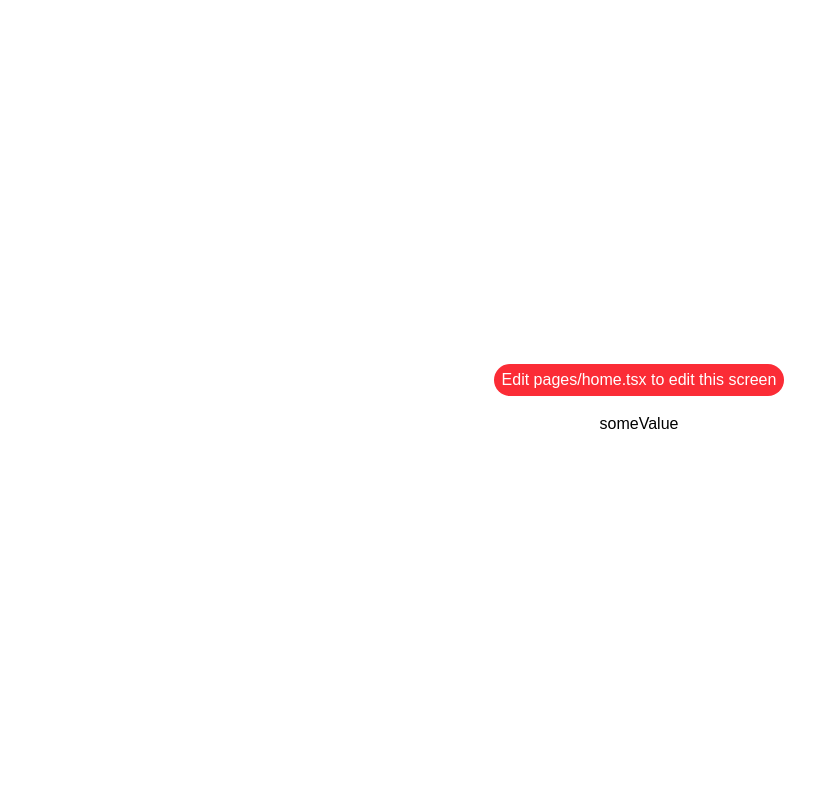
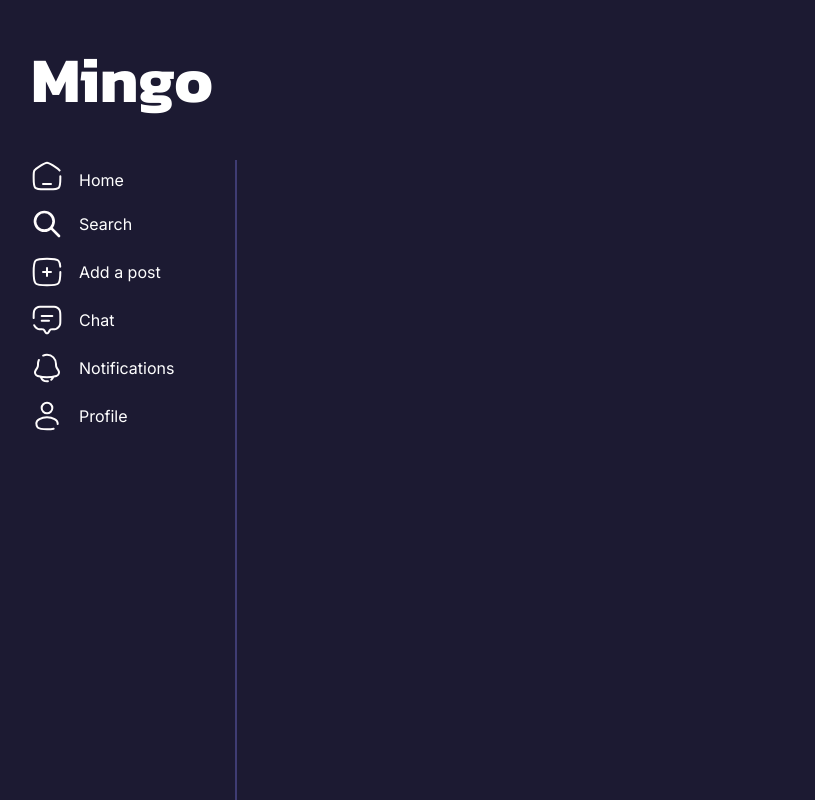
Before and after one commit to WildCodeSchool/2024-12-orleans-cda-project3-team-c, a React (Vite) app in the folder packages/frontend/web/: page / in a window 1280 px wide. Shown: the top 800 px of the page, without its empty margins (1-816 px from the left). Built offline with nearby package versions, Linux system fonts and the light colour scheme; no server answers.

Commit message:
first commit navbar

```diff
--- /dev/null
+++ b/packages/frontend/web/src/app.tsx
@@ -0,0 +1,5 @@
+import NavBar from './components/navbar';
+
+export default function App() {
+  return <NavBar />;
+}
--- /dev/null
+++ b/packages/frontend/web/src/components/navbar.tsx
@@ -0,0 +1,82 @@
+import { Link } from 'react-router-dom';
+
+import add from '../assets/icons/add-white.svg';
+import bell from '../assets/icons/bell-white.svg';
+import chat from '../assets/icons/chat-white.svg';
+import home from '../assets/icons/home-white.svg';
+import search from '../assets/icons/search-white.svg';
+import user from '../assets/icons/user-white.svg';
+
+export default function NavBar() {
+  return (
+    <section className='h-dvh w-[238px]'>
+      <h1 className='font-title mt-[32px] mb-[32px] ml-[32px] text-[64px] font-bold'>
+        {'Mingo'}
+      </h1>
+      <div className='h-dvh border-r-[2px] border-purple-900'>
+        <ul className='text-none h-full list-none flex-col justify-center self-end'>
+          <li>
+            <Link className='flex flex-row items-center text-center' to='/'>
+              <img
+                className='mr-[16px] mb-[8px] ml-[32px] size-[32px] items-center'
+                src={home}
+                alt='Home'
+              />
+              {'Home'}
+            </Link>
+          </li>
+          <li>
+            <Link className='flex flex-row items-center' to='/search'>
+              <img
+                className='mt-[8px] mr-[16px] mb-[8px] ml-[32px] size-[32px]'
+                src={search}
+                alt='Search'
+              />
+              {'Search'}
+            </Link>
+          </li>
+          <li>
+            <Link className='flex flex-row items-center' to='/add'>
+              <img
+                className='mt-[8px] mr-[16px] mb-[8px] ml-[32px] size-[32px] text-center'
+                src={add}
+                alt='Add a post'
+              />
+              {'Add a post'}
+            </Link>
+          </li>
+          <li>
+            <Link className='flex flex-row items-center' to='/chat'>
+              <img
+                className='mt-[8px] mr-[16px] mb-[8px] ml-[32px] size-[32px]'
+                src={chat}
+                alt='Chat'
+              />
+              {'Chat'}
+            </Link>
+          </li>
+          <li>
+            <Link className='flex flex-row items-center' to='/notifications'>
+              <img
+                className='mt-[8px] mr-[16px] mb-[8px] ml-[32px] size-[32px]'
+                src={bell}
+                alt='Notifications'
+              />
+              {'Notifications'}
+            </Link>
+          </li>
+          <li>
+            <Link className='flex flex-row items-center' to='/profile'>
+              <img
+                className='mt-[8px] mr-[16px] mb-[8px] ml-[32px] size-[32px]'
+                src={user}
+                alt='Profile'
+              />
+              {'Profile'}
+            </Link>
+          </li>
+        </ul>
+      </div>
+    </section>
+  );
+}
--- a/packages/frontend/web/src/globals.css
+++ b/packages/frontend/web/src/globals.css
@@ -37,10 +37,12 @@
   --color-danger: #e74c3c;
   --color-placeholder: #898989;
   --app-white: #fffdfd;
-  --font-main: “inter”, sans-serif;
-  --font-title: “kanit”, sans-serif;
+  --font-main: 'Inter', sans-serif;
+  --font-title: 'Kanit', sans-serif;
 }
 
 body {
   @apply font-main;
+  @apply bg-purple-950;
+  @apply text-white;
 }
--- a/packages/frontend/web/src/pages/home.tsx
+++ b/packages/frontend/web/src/pages/home.tsx
@@ -1,6 +1,9 @@
 import { useEffect, useState } from 'react';
 
 import type { SomeInterface } from '@app/shared';
+
+import Logo from '@/components/logo';
+import NavBar from '@/components/navbar';
 
 const API_URL = import.meta.env.VITE_API_URL;
 
@@ -25,13 +28,5 @@ export default function Home() {
     };
   }, []);
 
-  return (
-    <div className='font-display flex h-screen w-screen flex-col items-center justify-center gap-4'>
-      <div className='rounded-2xl bg-red-500 p-1 px-2 text-white transition-all hover:bg-green-400 active:bg-amber-500'>
-        {'Edit pages/home.tsx to edit this screen'}
-      </div>
-
-      <div>{someData.someProperty}</div>
-    </div>
-  );
+  return <></>;
 }
--- /dev/null
+++ b/packages/frontend/web/src/pages/notfound.tsx
@@ -0,0 +1,3 @@
+export default function NotFound() {
+  return <p>{'Page not found !'}</p>;
+}
```
Also changed, not shown: packages/frontend/web/src/router.tsx (+33 -1 lines), 2 other files (tests, documents, lock files or other folders).
